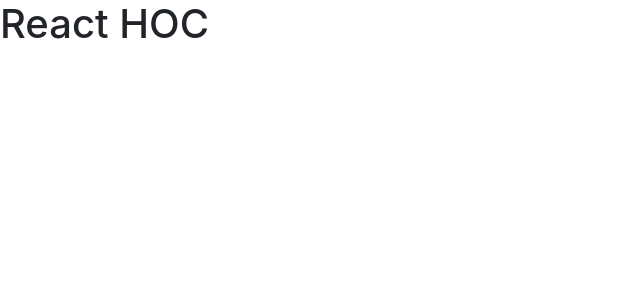
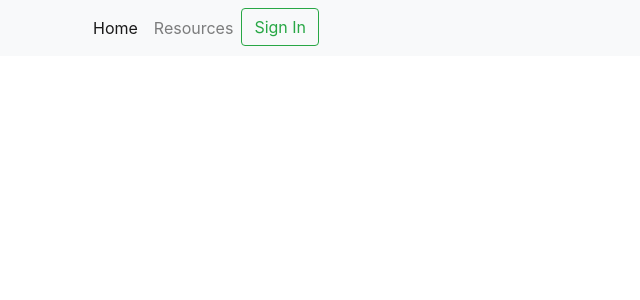
Before and after one commit to aviladev/react-hoc, a React (Create React App) app: page / in a window 1280 px wide. Shown: the top 300 px of the page, without its empty margins (0-640 px from the left). Built offline with nearby package versions, Linux system fonts and the light colour scheme.

Commit message:
Add Header

```diff
--- a/package.json
+++ b/package.json
@@ -6,6 +6,7 @@
     "bootstrap": "^4.0.0",
     "react": "^16.2.0",
     "react-dom": "^16.2.0",
+    "react-router-dom": "^4.2.2",
     "react-scripts": "1.1.1"
   },
   "scripts": {
--- a/src/components/App.js
+++ b/src/components/App.js
@@ -1,10 +1,13 @@
 import React from 'react'
+import { BrowserRouter as Router } from 'react-router-dom'
+
+import Header from './Header'
 
 const App = () => {
   return (
-    <div>
-      <h1>React HOC</h1>
-    </div>
+    <Router>
+      <Header />
+    </Router>
   )
 }
 
--- /dev/null
+++ b/src/components/Header.js
@@ -0,0 +1,32 @@
+import React, { Component } from 'react'
+import { NavLink } from 'react-router-dom'
+
+class Header extends Component {
+  authButton = () => (
+    <form className="form-inline">
+      <button className="btn btn-outline-success my-2 my-sm-0">Sign In</button>
+    </form>
+  )
+
+  render () {
+    return (
+      <nav className="navbar navbar-expand-lg navbar-light bg-light">
+        <div className="container">
+          <ul className="nav navbar-nav">
+            <li className="nav-item">
+              <NavLink to="/" className="nav-link">Home</NavLink>
+            </li>
+            <li className="nav-item">
+              <NavLink to="/resources" className="nav-link">Resources</NavLink>
+            </li>
+            <li className="nav-item">
+              {this.authButton()}
+            </li>
+          </ul>
+        </div>
+      </nav>
+    )
+  }
+}
+
+export default Header
```
Also changed, not shown: 1 other file (tests, documents, lock files or other folders).
